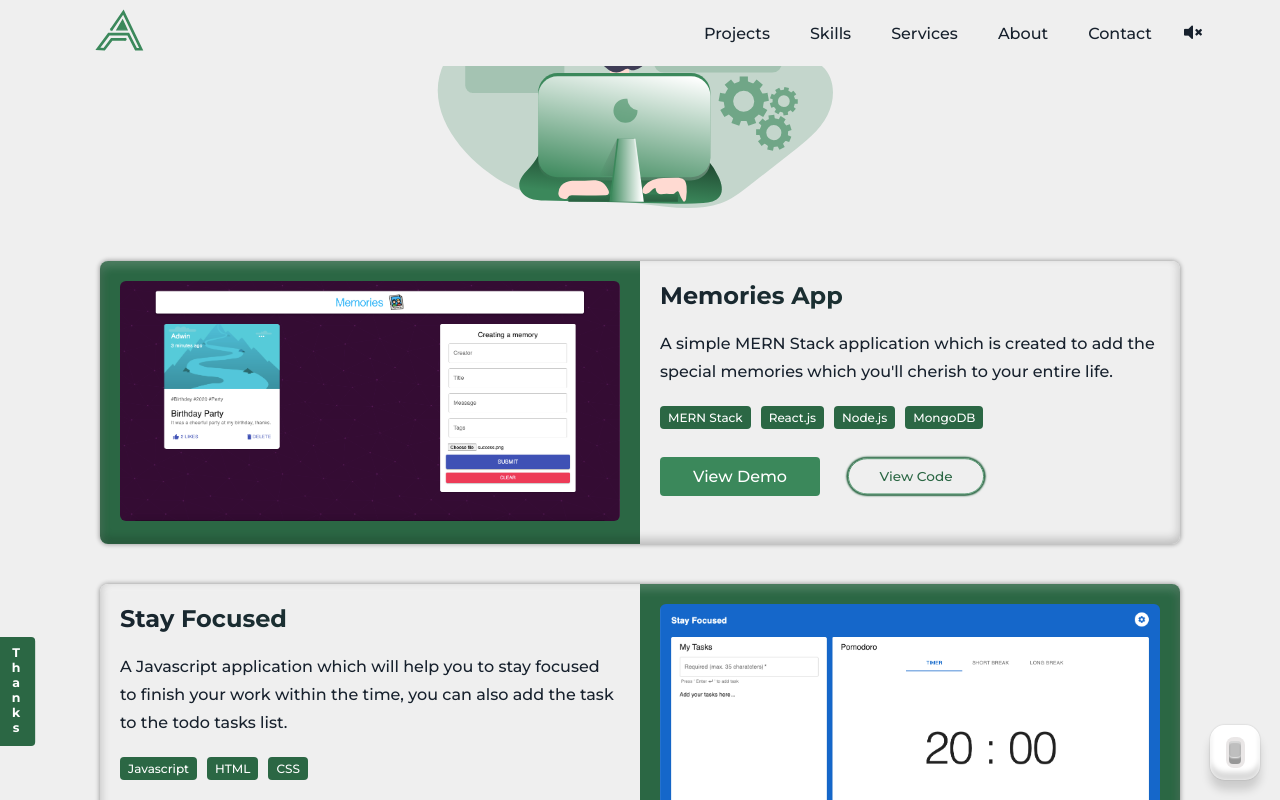
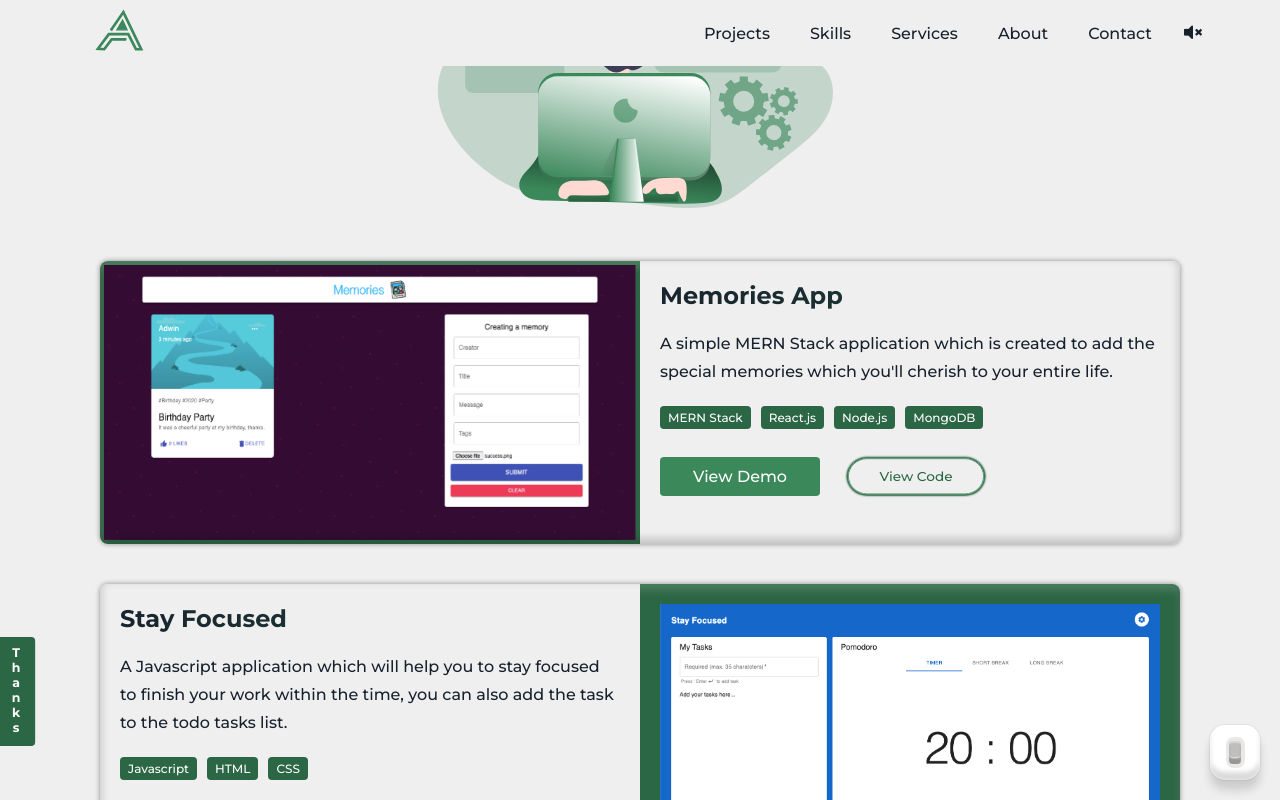
Before and after one commit to Aashishkushwaha/portfolio-new, a React (Create React App) app: page / in a window 1280 px wide. In both pictures the pointer is over the picture 370 px from the left and 1354 px from the top of the page. Shown: the part 954-1754 px from the top of the page. Built offline with nearby package versions, Linux system fonts and the light colour scheme.

Commit message:
fix: add transition to project thumbnails

```diff
--- a/src/styles/Projects.scss
+++ b/src/styles/Projects.scss
@@ -39,10 +39,14 @@
       background: linear-gradient(90deg, var(--primary-background) 50%, var(--secondary-background-dark) 45%);
     }
 
+    &:hover &-thmbnail {
+      transform: scale(1.063, 1.14) translateY(1px);
+    }
+
     &-thmbnail {
       width: 100%;
       height: auto;
-      border-radius: .6rem;
+      transition: transform 1s;
 
       &-container {
         width: 50%;
```
